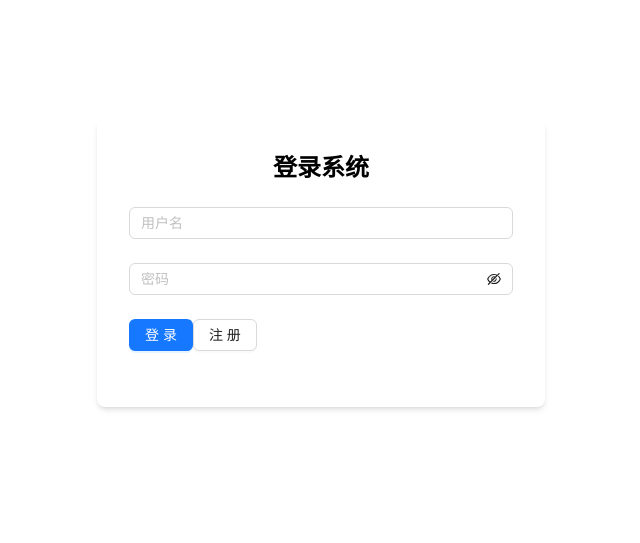
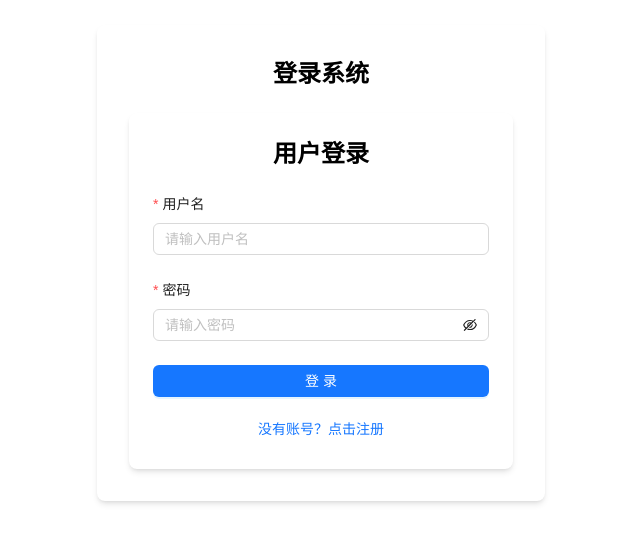
Before and after one commit to PandaFreedom/The-stars-are-falling, a Next.js app: page /login in a window 1280 px wide. Shown: the part 137-680 px from the top of the page, without its empty margins (319-959 px from the left). Built offline with nearby package versions, Linux system fonts and the light colour scheme; no server answers; what @ant-design/nextjs-registry would draw is missing.

Commit message:
feat(login): 重构登录表单，添加用户注册功能和状态管理，更新验证码请求路径

```diff
--- a/src/app/login/_components/LoginForm.tsx
+++ b/src/app/login/_components/LoginForm.tsx
@@ -1,11 +1,17 @@
 "use client"
-import { Button, Form, Input } from 'antd';
+import { Button, Form, Input, message } from 'antd';
 import React, { useState } from 'react';
 import { EyeInvisibleOutlined, EyeOutlined } from '@ant-design/icons';
 import { useQuery } from '@tanstack/react-query';
+import { useRouter } from 'next/navigation'; // 导入路由
+
 const { Item } = Form;
+
 function LoginForm() {
+  const router = useRouter(); // 初始化路由
   const [form] = Form.useForm();
+  const [loading, setLoading] = useState(false); // 添加加载状态
+
   // 定义表单值的类型
   interface FormValues {
     username: string;
@@ -14,10 +20,11 @@ function LoginForm() {
     svgText?: string;
   }
 
+  // 获取验证码
   const { data, isLoading, refetch } = useQuery({
     queryKey: ['svg'],
     queryFn: () => {
-      return fetch('http://localhost:3001/login/svg', {
+      return fetch('http://localhost:3001/auth/svg', {
         credentials: 'include',
       }).then((res) => res.text())
       .then(svgData => {
@@ -27,12 +34,10 @@ function LoginForm() {
     },
   });
 
-  // console.log('data', data); //验证码
-
-  const onFinish = (values: FormValues) => {
-    console.log('提交的值:', values);
-
-    fetch('http://localhost:3001/login/creactUser', {
+  // 用户注册处理
+  const handleRegister = (values: FormValues) => {
+    setLoading(true);
+    fetch('http://localhost:3001/auth/creactUser', {
       method: 'POST',
       headers: {
         'Content-Type': 'application/json',
@@ -42,35 +47,126 @@ function LoginForm() {
     })
     .then((res) => res.json())
     .then((data) => {
+      setLoading(false);
       console.log('响应数据:', data);
-      // 这里可以添加处理响应的逻辑
+
+      if (data.success) {
+        // 注册成功，保存token
+        localStorage.setItem('authToken', data.token);
+        localStorage.setItem('username', data.username);
+        localStorage.setItem('userId', data.id);
+
+        message.success('注册成功！');
+
+        // 跳转到首页或仪表板
+        router.push('/dashboard');
+      } else {
+        // 注册失败，显示错误信息
+        message.error(data.message || '注册失败，请重试');
+      }
     })
     .catch((error) => {
+      setLoading(false);
       console.error('请求错误:', error);
+      message.error('网络错误，请重试');
     });
+  };
 
-    form.resetFields();
+  // 用户登录处理
+  const handleLogin = (values: FormValues) => {
+    setLoading(true);
+    fetch('http://localhost:3001/auth/login', {
+      method: 'POST',
+      headers: {
+        'Content-Type': 'application/json',
+      },
+      credentials: 'include',
+      body: JSON.stringify({
+        name: values.username,
+        password: values.password
+      }),
+    })
+    .then((res) => res.json())
+    .then((data) => {
+      setLoading(false);
+      console.log('登录响应:', data);
+
+      if (data.success) {
+        // 登录成功，保存token
+        localStorage.setItem('authToken', data.token);
+        localStorage.setItem('username', data.user.name);
+        localStorage.setItem('userId', data.user.id);
+
+        message.success('登录成功！');
+
+        // 跳转到首页或仪表板
+        router.push('/dashboard');
+      } else {
+        // 登录失败，显示错误信息
+        message.error(data.message || '登录失败，请检查用户名和密码');
+      }
+    })
+    .catch((error) => {
+      setLoading(false);
+      console.error('登录请求错误:', error);
+      message.error('网络错误，请重试');
+    });
+  };
+
+  // 表单提交处理
+  const onFinish = (values: FormValues) => {
+    console.log('提交的值:', values);
+
+    if (isRegistering) {
+      // 注册流程
+      handleRegister(values);
+    } else {
+      // 登录流程
+      handleLogin(values);
+    }
   };
 
   const [isRegistering, setIsRegistering] = useState(false);
   const [passwordVisible, setPasswordVisible] = useState(false);
   const [confirmPasswordVisible, setConfirmPasswordVisible] = useState(false);
 
+  // 切换登录/注册模式，并重置表单
+  const toggleMode = () => {
+    form.resetFields();
+    setIsRegistering(!isRegistering);
+  };
+
+  // 刷新验证码
+  const refreshSvg = () => {
+    refetch();
+  };
+
   if (isLoading) {
     return <div>Loading...</div>;
   }
-  const refreshSvg = () => {
-    refetch();
-  };
+
   return (
-    <div>
-      <Form form={form} onFinish={onFinish}>
-        <Item name="username" rules={[{ required: true, message: '请输入用户名!' }]}>
-          <Input placeholder='用户名' />
+    <div className="p-6 max-w-md mx-auto bg-white rounded-lg shadow-md">
+      <h2 className="text-2xl font-bold mb-6 text-center">
+        {isRegistering ? '用户注册' : '用户登录'}
+      </h2>
+
+      <Form form={form} onFinish={onFinish} layout="vertical">
+        <Item
+          name="username"
+          rules={[{ required: true, message: '请输入用户名!' }]}
+          label="用户名"
+        >
+          <Input placeholder='请输入用户名' />
         </Item>
-        <Item name="password" rules={[{ required: true, message: '请输入密码!' }]}>
+
+        <Item
+          name="password"
+          rules={[{ required: true, message: '请输入密码!' }]}
+          label="密码"
+        >
           <Input
-            placeholder='密码'
+            placeholder='请输入密码'
             type={passwordVisible ? 'text' : 'password'}
             suffix={
               passwordVisible ? (
@@ -81,11 +177,27 @@ function LoginForm() {
             }
           />
         </Item>
+
         {isRegistering && (
           <>
-            <Item name="confirmPassword" rules={[{ required: true, message: '请输入确认密码!' }]}>
+            <Item
+              name="confirmPassword"
+              dependencies={['password']}
+              rules={[
+                { required: true, message: '请确认密码!' },
+                ({ getFieldValue }) => ({
+                  validator(_, value) {
+                    if (!value || getFieldValue('password') === value) {
+                      return Promise.resolve();
+                    }
+                    return Promise.reject(new Error('两次输入的密码不一致!'));
+                  },
+                }),
+              ]}
+              label="确认密码"
+            >
               <Input
-                placeholder='确认密码'
+                placeholder='请再次输入密码'
                 type={confirmPasswordVisible ? 'text' : 'password'}
                 suffix={
                   confirmPasswordVisible ? (
@@ -96,27 +208,47 @@ function LoginForm() {
                 }
               />
             </Item>
-            <div className='flex flex-row gap-3'>
+
+            <Item label="验证码">
+              <div className='flex flex-row gap-3 items-center'>
                 {data && (
-                <div dangerouslySetInnerHTML={{ __html: data }} onClick={refreshSvg} />
+                  <div
+                    className="cursor-pointer border rounded p-1"
+                    dangerouslySetInnerHTML={{ __html: data }}
+                    onClick={refreshSvg}
+                  />
                 )}
-              <Item name='svgText' rules={[{ required: true, message: '请输入验证码!' }]}>
-                <Input placeholder='请输入验证码' />
+                <Item
+                  name='svgText'
+                  rules={[{ required: true, message: '请输入验证码!' }]}
+                  noStyle
+                >
+                  <Input placeholder='请输入验证码' className="flex-1" />
                 </Item>
-              <Button type='primary' onClick={refreshSvg}>
+                <Button onClick={refreshSvg} type="link">
                   刷新验证码
                 </Button>
               </div>
+            </Item>
           </>
         )}
-        <Item className='flex justify-between gap-3 flex-row mt-5'>
-          <Button type='primary' htmlType='submit'>
+
+        <div className="flex justify-between items-center mt-6">
+          <Button
+            type='primary'
+            htmlType='submit'
+            loading={loading}
+            block
+          >
             {!isRegistering ? '登录' : '注册'}
           </Button>
-          <Button type='default' onClick={() => setIsRegistering(!isRegistering)}>
-            {isRegistering ? '登录' : '注册'}
+        </div>
+
+        <div className="text-center mt-4">
+          <Button type="link" onClick={toggleMode}>
+            {isRegistering ? '已有账号？点击登录' : '没有账号？点击注册'}
           </Button>
-        </Item>
+        </div>
       </Form>
     </div>
   );
```
Also changed, not shown: src/app/dashboard/layotu.tsx (renamed from src/app/dashboad/layotu.tsx), src/app/dashboard/page.tsx (renamed from src/app/dashboad/page.tsx). Lines whose indentation alone changed are shown as unchanged.
